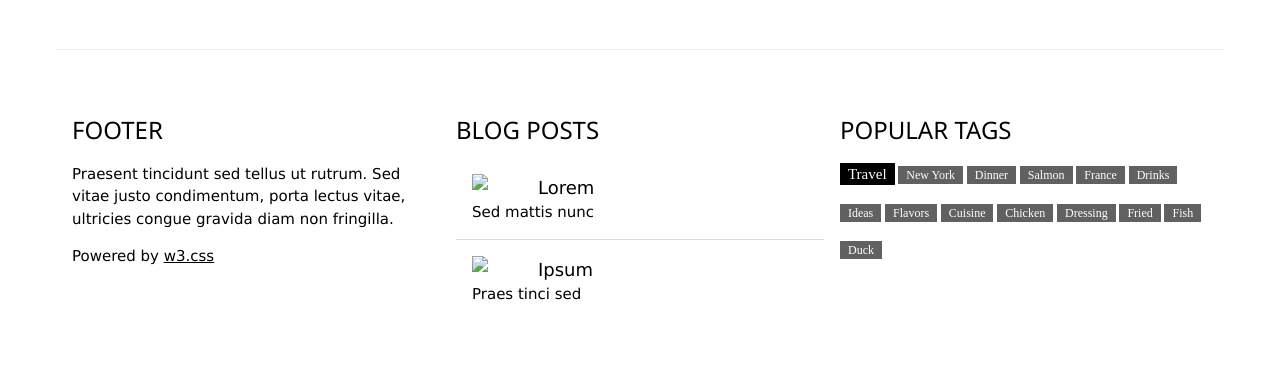
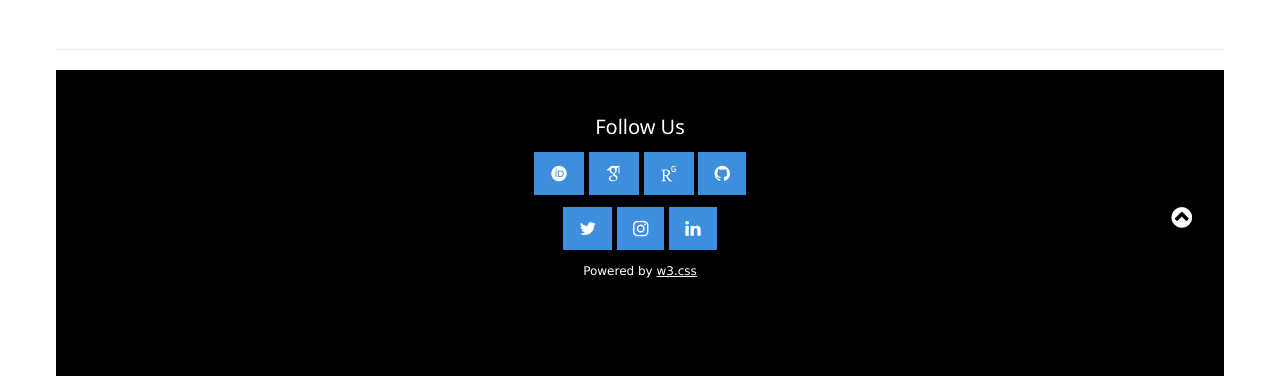
Before and after one commit to naheim/sedpaleo, a plain HTML site: page blog/index.html in a window 1280 px wide. Shown: the part 2102-2483 px from the top of the page. Drawn offline with nearby package versions, Linux system fonts and the light colour scheme; files whose address does not match are found by name.

Commit message:
working of blog page format

```diff
--- a/blog/index.html
+++ b/blog/index.html
@@ -118,55 +118,28 @@
   </div>
   <hr>
 
-  <!-- Footer -->
-  <footer class="w3-row-padding w3-padding-32">
-    <div class="w3-third">
-      <h3>FOOTER</h3>
-      <p>Praesent tincidunt sed tellus ut rutrum. Sed vitae justo condimentum, porta lectus vitae, ultricies congue gravida diam non fringilla.</p>
-      <p>Powered by <a href="https://www.w3schools.com/w3css/default.asp" target="_blank">w3.css</a></p>
-    </div>
+<!-- Footer -->
+<footer class="w3-container w3-padding-32 w3-theme-d1 w3-center">
+  <h4>Follow Us</h4>
+  <a class="w3-button w3-large w3-azure" href="https://orcid.org/0000-0002-4528-345X" target="blank" title="ORCID iD"><i class="ai ai-orcid"></i></a>
+  <a class="w3-button w3-large w3-azure" href="https://scholar.google.com/citations?user=mnHLZP0AAAAJ&hl=en" target="blank" title="Google Scholar"><i class="ai ai-google-scholar"></i></a>
+  <a class="w3-button w3-large w3-azure" href="https://www.researchgate.net/profile/Noel_Heim" target="blank" title="Research Gate"><i class="ai ai-researchgate"></i></a>
+  <a class="w3-button w3-large w3-azure" href="https://github.com/naheim" target="blank" title="GitHub"><i class="fa fa-github"></i></a>
+  <p class="w3-small"></p>
+  <a class="w3-button w3-large w3-azure" href="https://twitter.com/sedpaleo" target="blank" title="Twitter"><i class="fa fa-twitter"></i></a>
+  <a class="w3-button w3-large w3-azure" href="https://www.instagram.com/tuftspaleobio/" target="blank" title="Instagram"><i class="fa fa-instagram"></i></a>
+  <a class="w3-button w3-large w3-azure" href="https://www.linkedin.com/in/naheim" target="blank" title="LinkedIn"><i class="fa fa-linkedin"></i></a>
+  <p class="w3-small">Powered by <a href="https://www.w3schools.com/w3css/default.asp" target="_blank">w3.css</a></p>
 
-    <div class="w3-third">
-      <h3>BLOG POSTS</h3>
-      <ul class="w3-ul w3-hoverable">
-        <li class="w3-padding-16">
-          <img src="/w3images/workshop.jpg" class="w3-left w3-margin-right" style="width:50px">
-          <span class="w3-large">Lorem</span><br>
-          <span>Sed mattis nunc</span>
-        </li>
-        <li class="w3-padding-16">
-          <img src="/w3images/gondol.jpg" class="w3-left w3-margin-right" style="width:50px">
-          <span class="w3-large">Ipsum</span><br>
-          <span>Praes tinci sed</span>
-        </li>
-      </ul>
-    </div>
+  <div style="position:relative;bottom:100px;z-index:1;" class="w3-tooltip w3-right">
+    <span class="w3-text w3-padding w3-azure w3-hide-small">Go To Top</span>
+    <a class="w3-button w3-theme" href="#myPage"><span class="w3-xlarge">
+    <i class="fa fa-chevron-circle-up"></i></span></a>
+  </div>
+</footer>
 
-    <div class="w3-third w3-serif">
-      <h3>POPULAR TAGS</h3>
-      <p>
-        <span class="w3-tag w3-black w3-margin-bottom">Travel</span> <span class="w3-tag w3-dark-grey w3-small w3-margin-bottom">New York</span> <span class="w3-tag w3-dark-grey w3-small w3-margin-bottom">Dinner</span>
-        <span class="w3-tag w3-dark-grey w3-small w3-margin-bottom">Salmon</span> <span class="w3-tag w3-dark-grey w3-small w3-margin-bottom">France</span> <span class="w3-tag w3-dark-grey w3-small w3-margin-bottom">Drinks</span>
-        <span class="w3-tag w3-dark-grey w3-small w3-margin-bottom">Ideas</span> <span class="w3-tag w3-dark-grey w3-small w3-margin-bottom">Flavors</span> <span class="w3-tag w3-dark-grey w3-small w3-margin-bottom">Cuisine</span>
-        <span class="w3-tag w3-dark-grey w3-small w3-margin-bottom">Chicken</span> <span class="w3-tag w3-dark-grey w3-small w3-margin-bottom">Dressing</span> <span class="w3-tag w3-dark-grey w3-small w3-margin-bottom">Fried</span>
-        <span class="w3-tag w3-dark-grey w3-small w3-margin-bottom">Fish</span> <span class="w3-tag w3-dark-grey w3-small w3-margin-bottom">Duck</span>
-      </p>
-    </div>
-  </footer>
-
-<!-- End page content -->
-</div>
-
-<script>
-// Script to open and close sidebar
-function w3_open() {
-  document.getElementById("mySidebar").style.display = "block";
-}
-
-function w3_close() {
-  document.getElementById("mySidebar").style.display = "none";
-}
-</script>
+<!-- Custom scripts, including for making publications tables -->
+<script type="text/javascript" src="scripts.js"></script>
 
 </body>
 </html>
```
